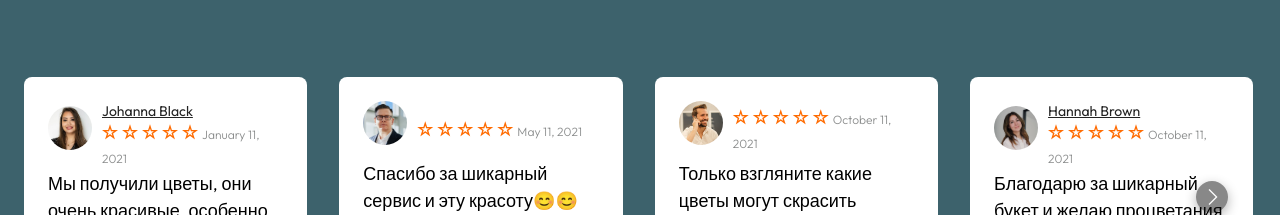
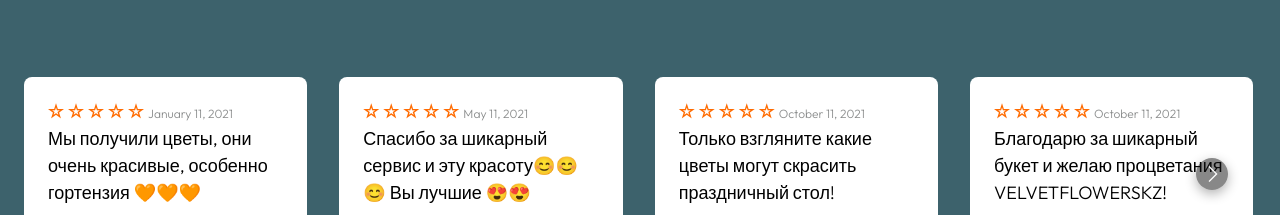
Before and after one commit to sanzhhik/Velvetflowerskz, a plain HTML site: page index.html in a window 1280 px wide. Shown: the part 8403-8618 px from the top of the page. Drawn offline with Linux system fonts and the light colour scheme; files that its build step writes are made by us from their sources; files whose address does not match are found by name; a web font is replaced by a local one.

Commit message:
еуые

```diff
--- a/index.html
+++ b/index.html
@@ -571,11 +571,7 @@
                         <div class="slide-content">
                             <div class="shadow item-wrapper">
                                 <div class="top">
-                                    <div class="wrap-img item-img">
-                                        <img src="assets/images/team1.jpg" alt="" data-slide-to="0" data-bs-slide-to="0">
-                                    </div>
                                     <div class="col">
-                                        <h5 class="card-title mbr-fonts-style display-4"><strong><a href="index.html" class="text-black">Johanna Black</a></strong></h5>
                                         <div class="iconfont-wrapper">
                                             <span class="mbr-iconfont mbr-iconfont-1 mobi-mbri-star mobi-mbri" style="color: rgb(255, 107, 0); fill: rgb(255, 107, 0);"></span>
                                             <span class="mbr-iconfont mbr-iconfont-1 mobi-mbri-star mobi-mbri" style="color: rgb(255, 107, 0); fill: rgb(255, 107, 0);"></span>
@@ -603,9 +599,6 @@
                         <div class="slide-content">
                             <div class="shadow item-wrapper">
                                 <div class="top">
-                                    <div class="wrap-img item-img">
-                                        <img src="assets/images/team4.jpg" alt="" data-slide-to="1" data-bs-slide-to="1">
-                                    </div>
                                     <div class="col">
                                         <h5 class="card-title mbr-fonts-style display-4"></h5>
                                         <div class="iconfont-wrapper">
@@ -635,9 +628,6 @@
                         <div class="slide-content">
                             <div class="shadow item-wrapper">
                                 <div class="top">
-                                    <div class="wrap-img item-img">
-                                        <img src="assets/images/team3.jpg" alt="" data-slide-to="2" data-bs-slide-to="2">
-                                    </div>
                                     <div class="col">
                                         <h5 class="card-title mbr-fonts-style display-4"></h5>
                                         <div class="iconfont-wrapper">
@@ -665,11 +655,7 @@
                         <div class="slide-content">
                             <div class="shadow item-wrapper">
                                 <div class="top">
-                                    <div class="wrap-img item-img">
-                                        <img src="assets/images/team2.jpg" alt="" data-slide-to="1" data-bs-slide-to="1">
-                                    </div>
                                     <div class="col">
-                                        <h5 class="card-title mbr-fonts-style display-4"><strong><a href="index.html" class="text-black">Hannah Brown</a></strong></h5>
                                         <div class="iconfont-wrapper">
                                             <span class="mbr-iconfont mbr-iconfont-1 mobi-mbri-star mobi-mbri" style="color: rgb(255, 107, 0); fill: rgb(255, 107, 0);"></span>
                                             <span class="mbr-iconfont mbr-iconfont-1 mobi-mbri-star mobi-mbri" style="color: rgb(255, 107, 0); fill: rgb(255, 107, 0);"></span>
```
